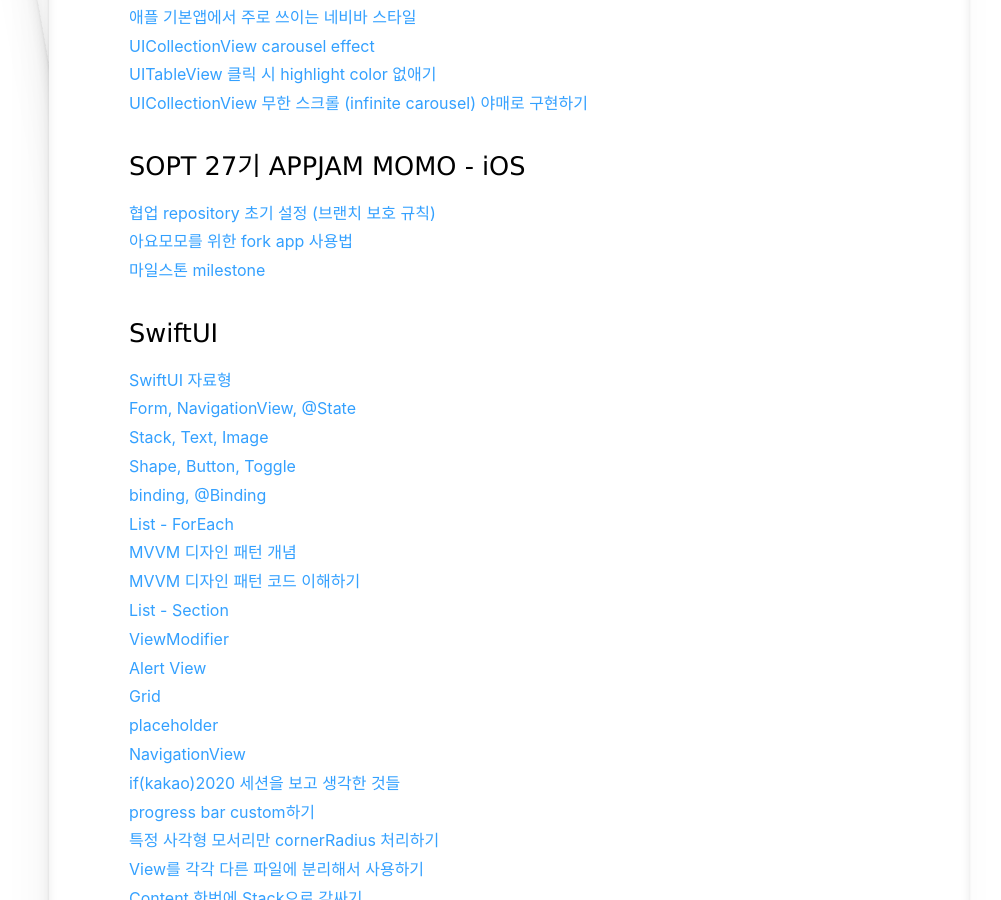
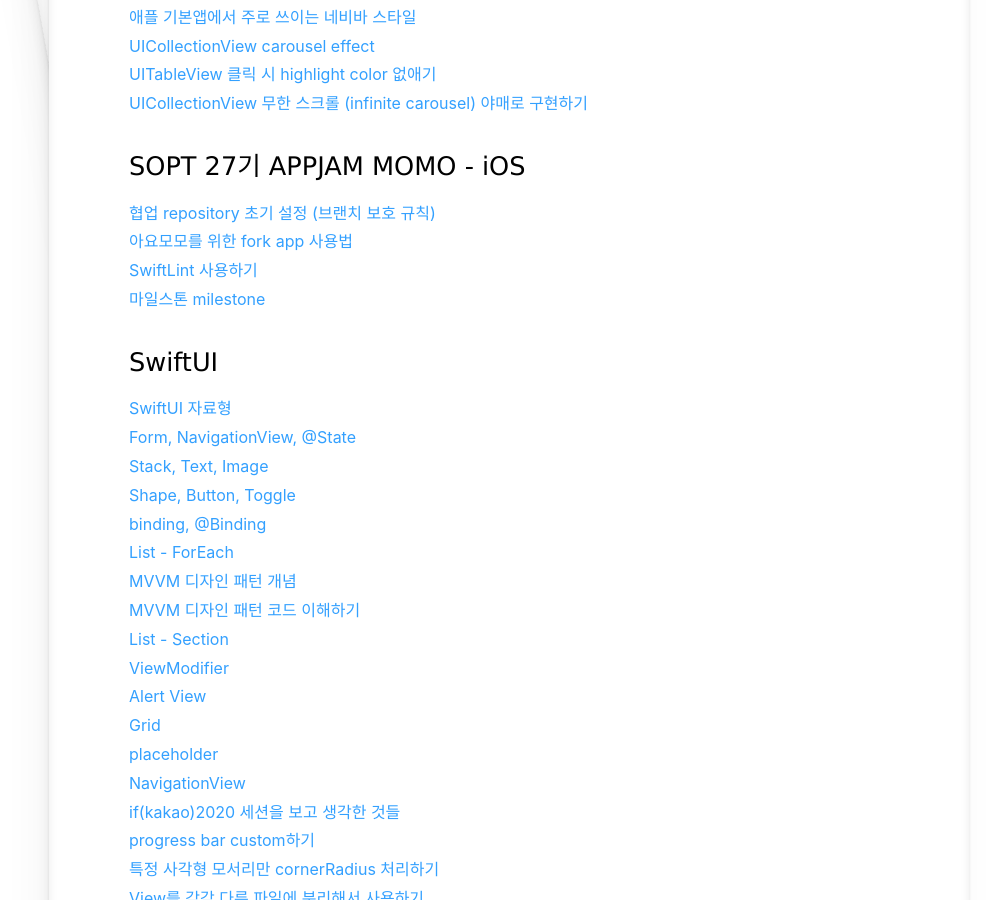
Before and after one commit to jeongchoyi/jeongchoyi.github.io, a Jekyll site: the page built from devpost/index.html, in a window 1280 px wide and 900 px high, scrolled down 649 px. Shown: the whole window, without its empty margins (131-1132 px from the left). Built offline with Jekyll 4.4.1, drawn with Linux system fonts in a browser that asks for light colours; some web fonts are replaced.

Commit message:
add link

```diff
--- a/devpost/index.html
+++ b/devpost/index.html
@@ -22,6 +22,7 @@
 <h3>SOPT 27기 APPJAM MOMO - iOS</h3>
 <a href="https://iamcho2.github.io/2020/12/27/making-git-organization">협업 repository 초기 설정 (브랜치 보호 규칙)</a><br>
 <a href="https://iamcho2.github.io/2020/12/28/how-to-use-fork-app">아요모모를 위한 fork app 사용법</a><br>
+<a href="https://iamcho2.github.io/2020/12/28/use-swiftlint">SwiftLint 사용하기</a><br>
 <a href="https://iamcho2.github.io/2020/12/29/milestone">마일스톤 milestone</a><br>
 
 <h3>SwiftUI</h3>
```
